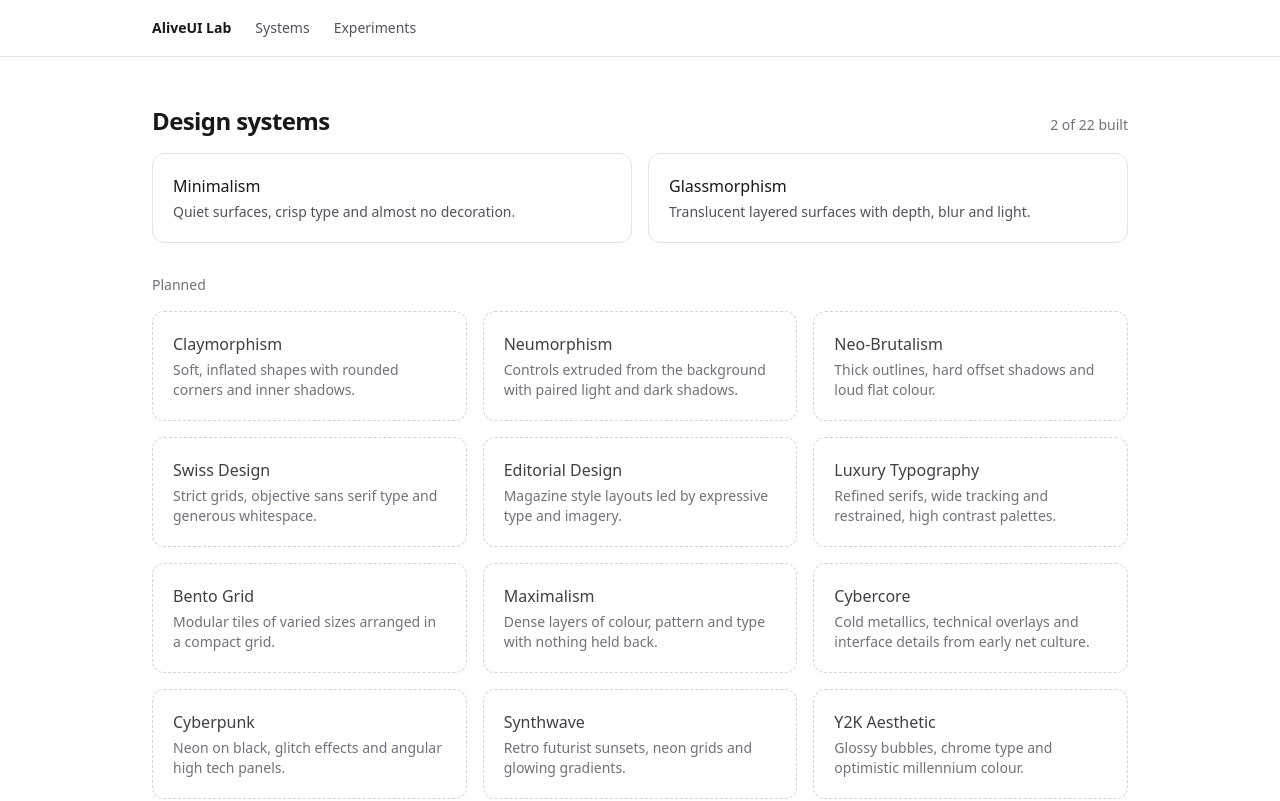
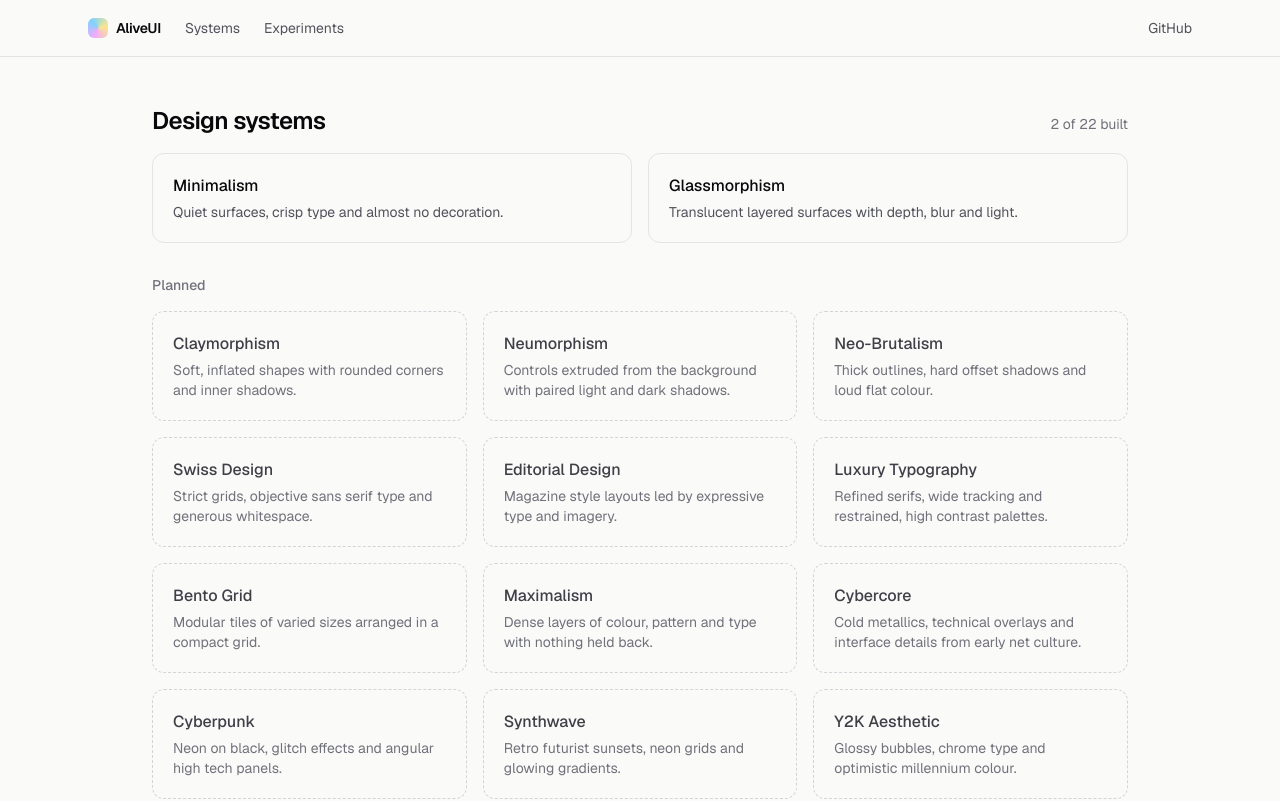
Before and after one commit to ebenezermerd/aliveUI, a Next.js app in the folder apps/lab/: page / in a window 1280 px wide. Shown: the top 801 px of the page. Built offline with nearby package versions, Linux system fonts and the light colour scheme.

Commit message:
style: refresh the lab chrome with display type, sticky header and footer

```diff
--- a/apps/lab/app/globals.css
+++ b/apps/lab/app/globals.css
@@ -6,3 +6,28 @@
 
 /* Let Tailwind see the utility classes used inside the workspace packages. */
 @source "../../../packages";
+
+/* Lab chrome only, design systems bring their own type and colour. */
+@theme {
+  --font-sans: var(--font-geist), ui-sans-serif, system-ui, sans-serif;
+  --font-display: var(--font-instrument-serif), ui-serif, Georgia, serif;
+}
+
+@keyframes float {
+  0%,
+  100% {
+    translate: -50% 0;
+  }
+  50% {
+    translate: -50% -8px;
+  }
+}
+
+@media (prefers-reduced-motion: reduce) {
+  *,
+  *::before,
+  *::after {
+    animation-duration: 0.01ms !important;
+    animation-iteration-count: 1 !important;
+  }
+}
--- a/apps/lab/app/layout.tsx
+++ b/apps/lab/app/layout.tsx
@@ -1,7 +1,16 @@
 import type { Metadata } from "next";
+import { Geist, Instrument_Serif } from "next/font/google";
 import Link from "next/link";
 import type { ReactNode } from "react";
 import "./globals.css";
+
+const sans = Geist({ subsets: ["latin"], variable: "--font-geist" });
+const display = Instrument_Serif({
+  subsets: ["latin"],
+  weight: "400",
+  style: ["normal", "italic"],
+  variable: "--font-instrument-serif",
+});
 
 export const metadata: Metadata = {
   title: { default: "AliveUI Lab", template: "%s · AliveUI Lab" },
@@ -10,22 +19,37 @@ export const metadata: Metadata = {
 
 export default function RootLayout({ children }: { children: ReactNode }) {
   return (
-    <html lang="en">
-      <body className="min-h-dvh bg-white text-zinc-900 antialiased">
-        <header className="border-b border-zinc-200">
-          <nav className="mx-auto flex h-14 max-w-5xl items-center gap-6 px-6 text-sm">
-            <Link href="/" className="font-semibold">
-              AliveUI Lab
+    <html lang="en" className={`${sans.variable} ${display.variable}`}>
+      <body className="min-h-dvh bg-stone-50 font-sans text-zinc-950 antialiased">
+        <header className="sticky top-0 z-20 border-b border-zinc-200 bg-stone-50/80 backdrop-blur-md">
+          <nav className="mx-auto flex h-14 max-w-6xl items-center gap-6 px-6 text-sm">
+            <Link href="/" className="flex items-center gap-2 font-semibold tracking-tight">
+              <span
+                aria-hidden
+                className="size-5 rounded-md bg-[conic-gradient(from_200deg,#f0abfc,#7dd3fc,#fde68a,#f0abfc)]"
+              />
+              AliveUI
             </Link>
-            <Link href="/#systems" className="text-zinc-600 hover:text-zinc-900">
+            <Link href="/#systems" className="text-zinc-600 hover:text-zinc-950">
               Systems
             </Link>
-            <Link href="/#experiments" className="text-zinc-600 hover:text-zinc-900">
+            <Link href="/#experiments" className="text-zinc-600 hover:text-zinc-950">
               Experiments
             </Link>
+            <a
+              href="https://github.com/ebenezermerd/aliveUI"
+              className="ml-auto text-zinc-600 hover:text-zinc-950"
+            >
+              GitHub
+            </a>
           </nav>
         </header>
         {children}
+        <footer className="border-t border-zinc-200">
+          <p className="mx-auto max-w-6xl px-6 py-8 text-sm text-zinc-500">
+            AliveUI Lab. Built in the open, one system at a time.
+          </p>
+        </footer>
       </body>
     </html>
   );
```
